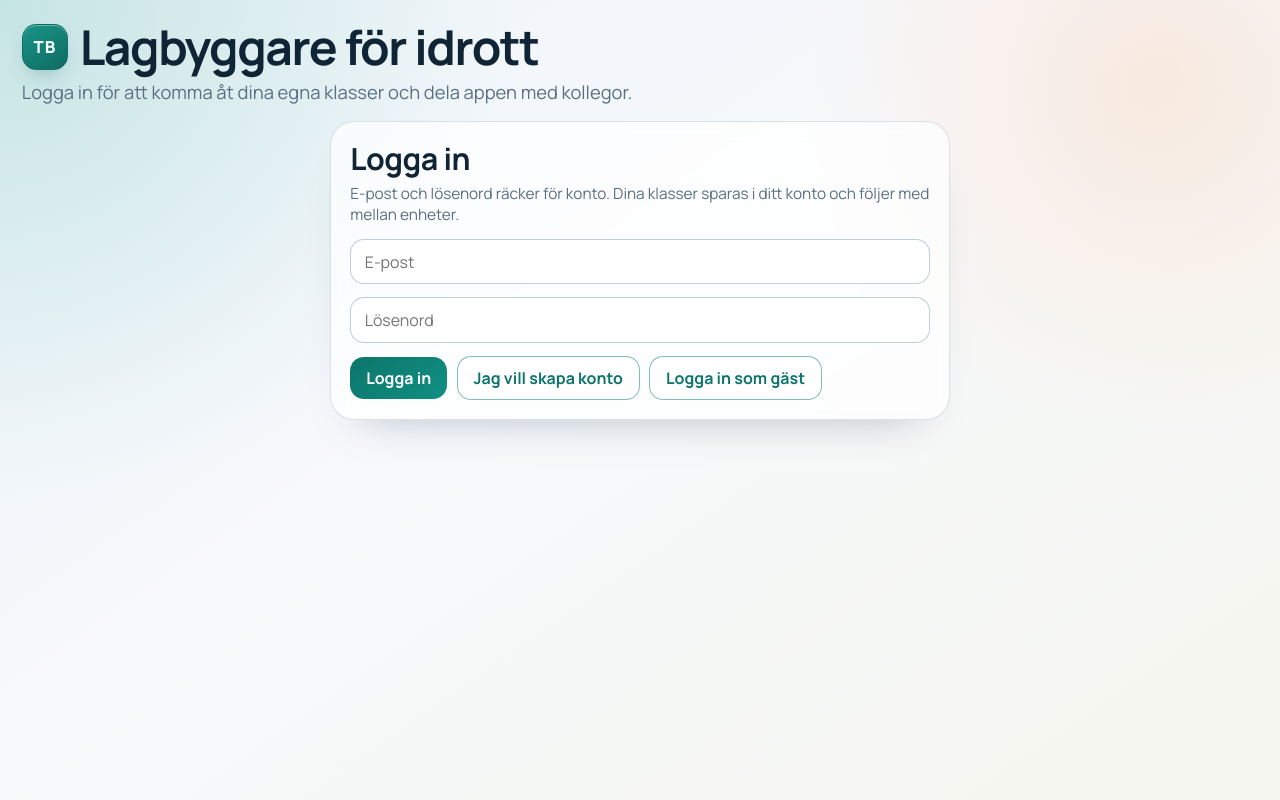
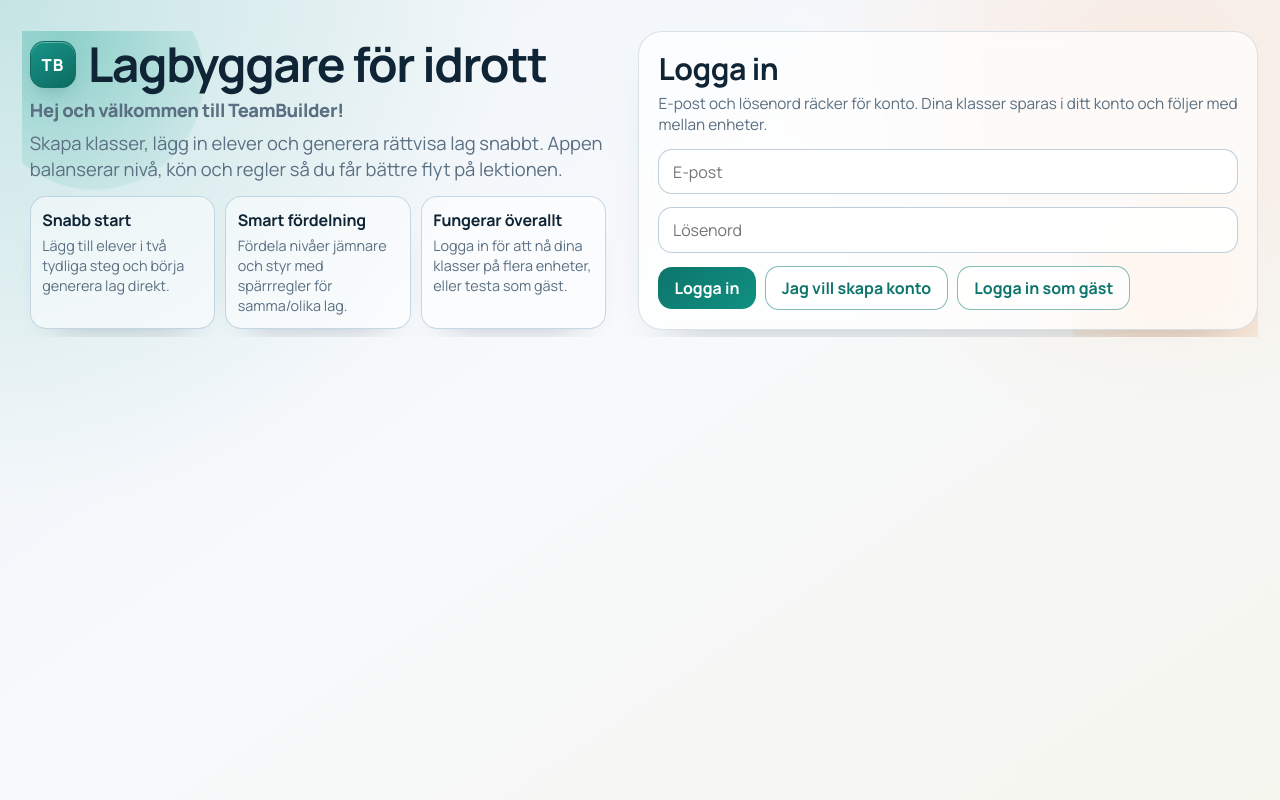
Before and after one commit to MrEspaano/Teambuilder, a React (Vite) app: page / in a window 1280 px wide. Built offline with nearby package versions, Linux system fonts and the light colour scheme; the HTML template or start-up script is replaced by a standard one.

Commit message:
feat: redesign auth page with welcome hero and motion

```diff
--- a/src/components/AuthPanel.tsx
+++ b/src/components/AuthPanel.tsx
@@ -38,15 +38,39 @@
 
   return (
     <div className="page">
-      <header className="page-header">
+      <div className="auth-layout">
+        <span className="auth-orb auth-orb-a" aria-hidden="true" />
+        <span className="auth-orb auth-orb-b" aria-hidden="true" />
+        <section className="auth-hero">
+          <header className="page-header page-header-auth">
             <div className="brand-header">
               <span className="app-logo" aria-hidden="true">
                 TB
               </span>
               <h1>Lagbyggare för idrott</h1>
             </div>
-        <p>Logga in för att komma åt dina egna klasser och dela appen med kollegor.</p>
+            <p className="auth-kicker">Hej och välkommen till TeamBuilder!</p>
+            <p>
+              Skapa klasser, lägg in elever och generera rättvisa lag snabbt. Appen balanserar nivå, kön och regler
+              så du får bättre flyt på lektionen.
+            </p>
           </header>
+
+          <div className="auth-feature-grid">
+            <article className="auth-feature">
+              <h3>Snabb start</h3>
+              <p>Lägg till elever i två tydliga steg och börja generera lag direkt.</p>
+            </article>
+            <article className="auth-feature">
+              <h3>Smart fördelning</h3>
+              <p>Fördela nivåer jämnare och styr med spärrregler för samma/olika lag.</p>
+            </article>
+            <article className="auth-feature">
+              <h3>Fungerar överallt</h3>
+              <p>Logga in för att nå dina klasser på flera enheter, eller testa som gäst.</p>
+            </article>
+          </div>
+        </section>
 
         <main className="panel auth-panel">
           <h2>{mode === "login" ? "Logga in" : "Skapa konto"}</h2>
@@ -97,6 +121,7 @@
           </div>
         </main>
       </div>
+    </div>
   );
 };
 
--- a/src/index.css
+++ b/src/index.css
@@ -114,7 +114,9 @@
 
 .auth-panel {
   max-width: 620px;
-  margin: 1rem auto 0;
+  margin: 0;
+  position: relative;
+  z-index: 2;
 }
 
 .panel h2 {
@@ -261,6 +263,97 @@
   border: 1px solid rgba(178, 233, 206, 0.95);
 }
 
+.auth-layout {
+  margin-top: 0.6rem;
+  display: grid;
+  grid-template-columns: minmax(0, 1fr) minmax(330px, 620px);
+  gap: clamp(1rem, 2.2vw, 1.5rem);
+  align-items: start;
+  position: relative;
+  overflow: hidden;
+}
+
+.auth-hero {
+  position: relative;
+  z-index: 2;
+  padding: clamp(0.25rem, 1vw, 0.5rem);
+}
+
+.page-header-auth {
+  margin-bottom: 0.85rem;
+}
+
+.auth-kicker {
+  margin-top: 0.8rem;
+  font-size: clamp(1.14rem, 2.1vw, 1.5rem);
+  font-weight: 800;
+  letter-spacing: -0.02em;
+  color: #0d5e6a;
+  animation: rise-in 0.45s ease both;
+}
+
+.auth-feature-grid {
+  display: grid;
+  grid-template-columns: repeat(3, minmax(0, 1fr));
+  gap: 0.62rem;
+}
+
+.auth-feature {
+  padding: 0.75rem 0.72rem;
+  border-radius: 16px;
+  border: 1px solid rgba(126, 167, 194, 0.42);
+  background: rgba(255, 255, 255, 0.5);
+  box-shadow: var(--shadow-soft);
+  animation: rise-in 0.4s ease both;
+}
+
+.auth-feature:nth-child(2) {
+  animation-delay: 0.08s;
+}
+
+.auth-feature:nth-child(3) {
+  animation-delay: 0.16s;
+}
+
+.auth-feature h3 {
+  margin: 0;
+  font-size: 1rem;
+  letter-spacing: -0.01em;
+}
+
+.auth-feature p {
+  margin: 0.3rem 0 0;
+  color: var(--muted);
+  font-size: 0.9rem;
+  line-height: 1.4;
+}
+
+.auth-orb {
+  position: absolute;
+  border-radius: 999px;
+  pointer-events: none;
+  filter: blur(0.3px);
+  z-index: 1;
+}
+
+.auth-orb-a {
+  width: 220px;
+  height: 220px;
+  top: -70px;
+  left: -45px;
+  background: radial-gradient(circle at 35% 30%, rgba(31, 169, 152, 0.36), rgba(31, 169, 152, 0));
+  animation: orb-drift-a 8s ease-in-out infinite;
+}
+
+.auth-orb-b {
+  width: 260px;
+  height: 260px;
+  right: -85px;
+  bottom: -120px;
+  background: radial-gradient(circle at 40% 38%, rgba(255, 180, 121, 0.34), rgba(255, 180, 121, 0));
+  animation: orb-drift-b 9s ease-in-out infinite;
+}
+
 .class-list,
 .student-list,
 .block-list {
@@ -399,6 +492,29 @@
   padding-left: 1.2rem;
 }
 
+.admin-panel {
+  margin-bottom: 1rem;
+}
+
+.admin-user-list {
+  list-style: none;
+  margin: 0.9rem 0 0;
+  padding: 0;
+  display: grid;
+  gap: 0.55rem;
+}
+
+.admin-user-list li {
+  display: flex;
+  justify-content: space-between;
+  align-items: center;
+  gap: 0.8rem;
+  padding: 0.55rem 0.7rem;
+  border: 1px solid rgba(156, 186, 205, 0.5);
+  border-radius: 14px;
+  background: rgba(255, 255, 255, 0.58);
+}
+
 @keyframes fade-in {
   from {
     opacity: 0;
@@ -421,9 +537,43 @@
   }
 }
 
+@keyframes orb-drift-a {
+  0%,
+  100% {
+    transform: translate3d(0, 0, 0);
+  }
+
+  50% {
+    transform: translate3d(10px, 12px, 0);
+  }
+}
+
+@keyframes orb-drift-b {
+  0%,
+  100% {
+    transform: translate3d(0, 0, 0);
+  }
+
+  50% {
+    transform: translate3d(-12px, -10px, 0);
+  }
+}
+
 @media (max-width: 920px) {
   .app-shell {
     grid-template-columns: 1fr;
+  }
+
+  .auth-layout {
+    grid-template-columns: 1fr;
+  }
+
+  .auth-feature-grid {
+    grid-template-columns: 1fr;
+  }
+
+  .auth-panel {
+    max-width: 100%;
   }
 
   .brand-header {
```
Lines whose indentation alone changed are shown as unchanged.
